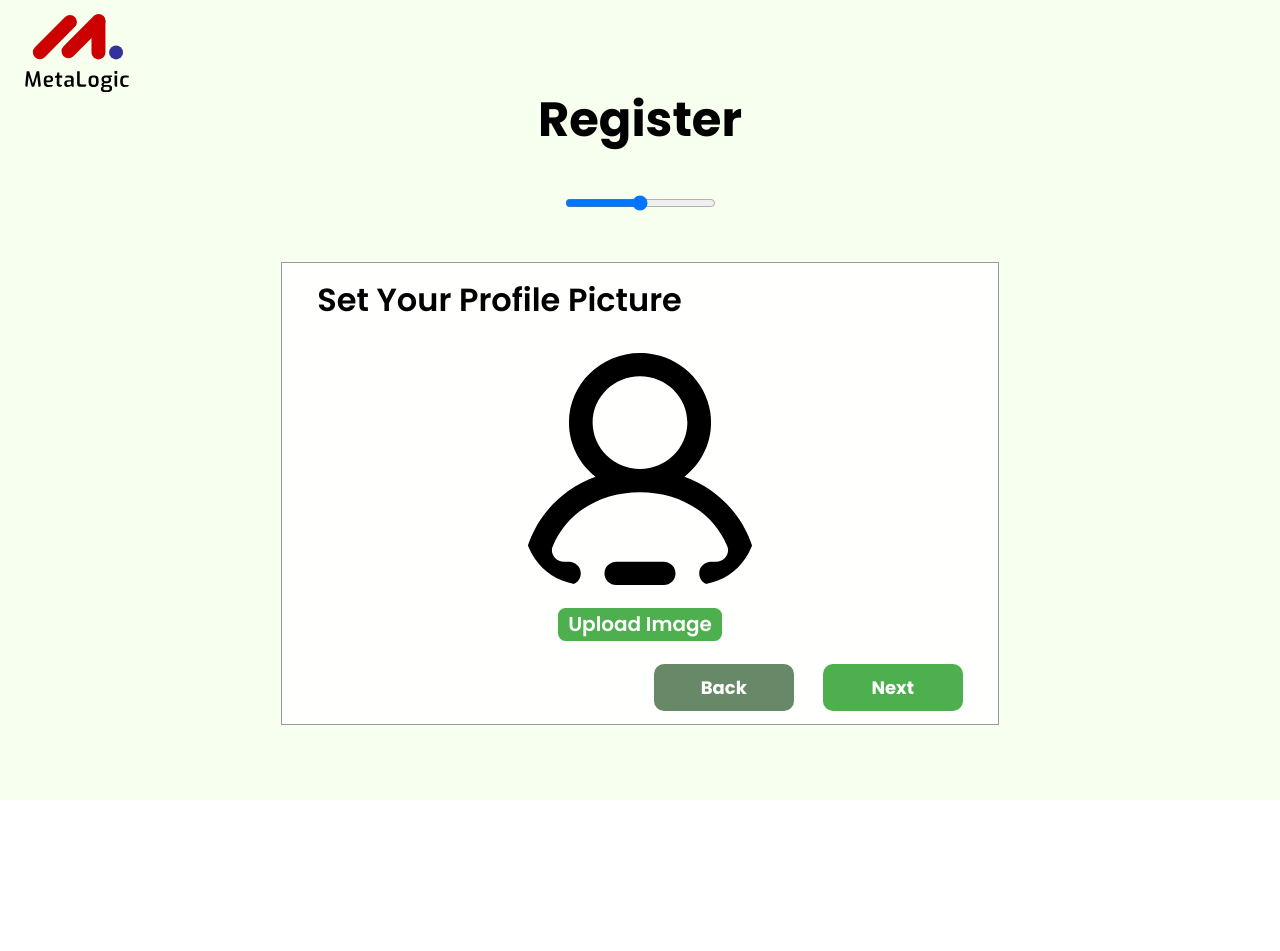
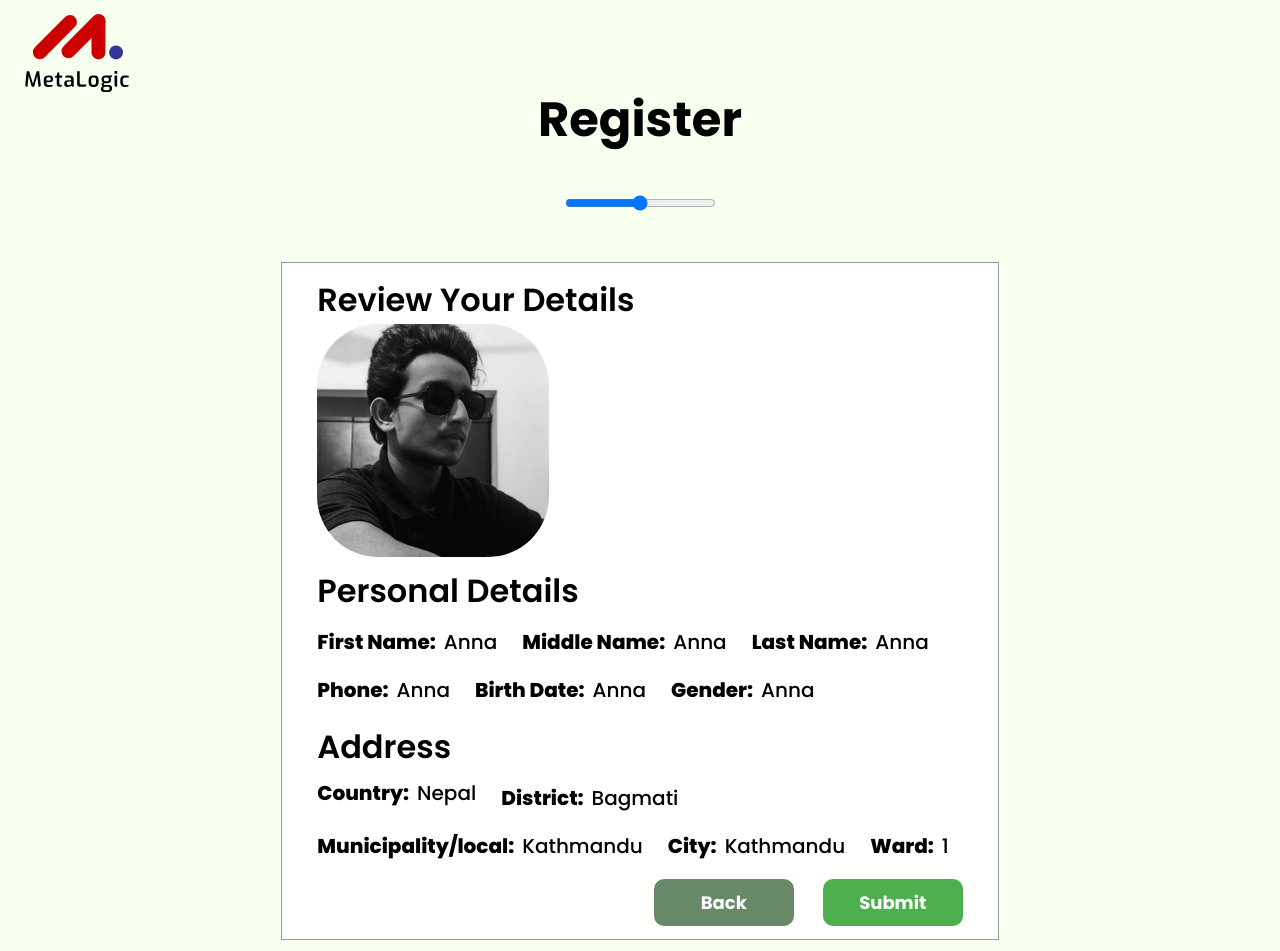
Before and after one commit to Satish9047/metalogic-register, a Next.js app: page /register in a window 1280 px wide. Shown: the top 951 px of the page. Before the commit the page ends 800 px from the top, so only its background shows below. Built offline with nearby package versions, Linux system fonts and the light colour scheme.

Commit message:
Add register 4 page + update fixes

```diff
--- a/src/app/register/page.tsx
+++ b/src/app/register/page.tsx
@@ -1,6 +1,8 @@
 import Register1 from "@/components/Register/Register1";
 import Register2 from "@/components/Register/Register2";
 import Register3 from "@/components/Register/Register3";
+import Register4 from "@/components/Register/Register4";
+
 import Image from "next/image";
 import React from "react";
 
@@ -16,7 +18,7 @@ const page = () => {
           <input type="range" />
         </div>
         <div className="w-full px-[3.5rem] py-[1.3rem] bg-white rounded-lg form-container border border-[#999999]">
-          <Register3 />
+          <Register4 />
         </div>
       </section>
     </main>
--- a/src/components/Register/Register3.tsx
+++ b/src/components/Register/Register3.tsx
@@ -9,7 +9,7 @@ const Register3 = () => {
         <div className="flex flex-col justify-center gap-[23px]">
           <figure className="flex justify-center items-center">
             <CustomImage
-              src="/profile.svg"
+              src="/profile.png"
               width="232"
               height="233"
               alt="profile picture"
--- a/src/components/Register/Register4.tsx
+++ b/src/components/Register/Register4.tsx
@@ -1,7 +1,105 @@
 import React from "react";
+import CustomImage from "../comp/Image";
 
 const Register4 = () => {
-  return <div></div>;
+  return (
+    <div>
+      <h2>Review Your Details</h2>
+      <div className="space-y-4">
+        <figure>
+          <CustomImage
+            src="/profile.png"
+            width="232"
+            height="233"
+            alt="profile picture"
+          />
+        </figure>
+        <div className="space-y-8">
+          <div className="flex flex-col gap-[1.6rem]">
+            <h3>Personal Details</h3>
+            <div className="flex flex-wrap gap-10">
+              <div className="detail-div">
+                <label className=" font-extrabold" htmlFor="">
+                  First Name:
+                </label>
+                <span>Anna</span>
+              </div>
+              <div className="detail-div">
+                <label className=" font-extrabold" htmlFor="">
+                  Middle Name:{" "}
+                </label>
+                <span>Anna</span>
+              </div>
+              <div className="detail-div">
+                <label className=" font-extrabold" htmlFor="">
+                  Last Name:
+                </label>
+                <span>Anna</span>
+              </div>
+              <div className="detail-div">
+                <label className=" font-extrabold" htmlFor="">
+                  Phone:
+                </label>
+                <span>Anna</span>
+              </div>
+              <div className="detail-div">
+                <label className=" font-extrabold" htmlFor="">
+                  Birth Date:
+                </label>
+                <span>Anna</span>
+              </div>
+              <div className="detail-div">
+                <label className=" font-extrabold" htmlFor="">
+                  Gender:
+                </label>
+                <span>Anna</span>
+              </div>
+            </div>
+          </div>
+          <div className="flex flex-col gap-[1.6rem]">
+            <h3>Address</h3>
+            <div className="flex flex-wrap gap-10">
+              <div className="detail-div -my-2">
+                <label className=" font-extrabold" htmlFor="">
+                  Country:
+                </label>
+                <span>Nepal</span>
+              </div>
+              <div className="detail-div">
+                <label className=" font-extrabold" htmlFor="">
+                  District:
+                </label>
+                <span>Bagmati</span>
+              </div>
+              <div className="detail-div">
+                <label className=" font-extrabold" htmlFor="">
+                  Municipality/local:
+                </label>
+                <span>Kathmandu</span>
+              </div>
+              <div className="detail-div">
+                <label className=" font-extrabold" htmlFor="">
+                  City:{" "}
+                </label>
+                <span>Kathmandu</span>
+              </div>
+              <div className="detail-div">
+                <label className=" font-extrabold" htmlFor="">
+                  Ward:
+                </label>
+                <span>1</span>
+              </div>
+            </div>
+          </div>
+
+          <div className="flex justify-end gap-[29px]">
+            <button className="bg-[#688968]">Back</button>
+            <button type="submit">Submit</button>
+          </div>
+        </div>
+      </div>
+    </div>
+  );
 };
 
 export default Register4;
```
Also changed, not shown: public/profile.png (added).
